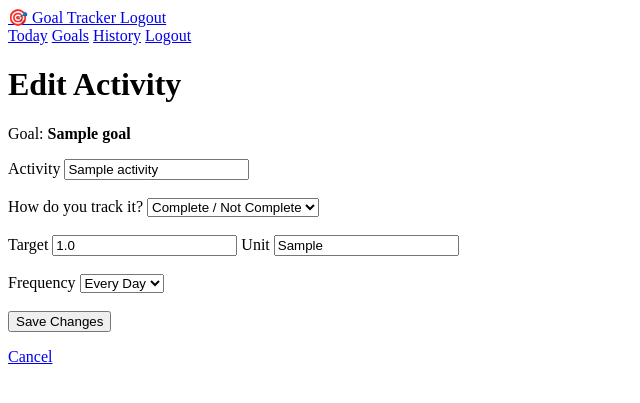
After one commit to giri-can-do/giri-goal-tracker, a Flask app: page /goals/activities/1/edit in a window 1280 px wide. The commit adds this page. Shown: the top 403 px of the page, without its empty margins (0-640 px from the left). Run offline with Flask 3, Linux system fonts and the light colour scheme; a user stored in the database is signed in; tables that the repository leaves empty hold one stand-in row (values such as "Sample post").

Commit message:
Add activity editing and archive lifecycle

```diff
--- a/app/goals.py
+++ b/app/goals.py
@@ -251,3 +251,134 @@ def edit(goal_id):
         return redirect(url_for("goals.index"))
 
     return render_template("goals/edit.html", goal=goal)
+
+@goals_bp.route(
+    "/activities/<int:activity_id>/edit",
+    methods=["GET", "POST"]
+)
+@login_required
+def edit_activity(activity_id):
+    activity = (
+        Activity.query
+        .filter_by(id=activity_id)
+        .filter(
+            Activity.goal.has(
+                user_id=current_user.id
+            )
+        )
+        .first_or_404()
+    )
+
+    if request.method == "POST":
+        title = request.form.get("title", "").strip()
+        measurement_type = request.form.get(
+            "measurement_type", ""
+        ).strip()
+
+        target_value_raw = request.form.get(
+            "target_value", ""
+        ).strip()
+
+        unit = request.form.get("unit", "").strip()
+        frequency = request.form.get("frequency", "").strip()
+
+        if not title or not measurement_type or not frequency:
+            flash(
+                "Activity, measurement type and frequency are required.",
+                "danger"
+            )
+            return render_template(
+                "goals/edit_activity.html",
+                activity=activity
+            )
+
+        try:
+            target_value = (
+                float(target_value_raw)
+                if target_value_raw
+                else None
+            )
+        except ValueError:
+            flash("Target must be a valid number.", "danger")
+            return render_template(
+                "goals/edit_activity.html",
+                activity=activity
+            )
+
+        if measurement_type in ("numeric", "duration"):
+            if target_value is None or target_value <= 0:
+                flash(
+                    "Numeric and duration activities require "
+                    "a target greater than 0.",
+                    "danger"
+                )
+                return render_template(
+                    "goals/edit_activity.html",
+                    activity=activity
+                )
+
+        activity.title = title
+        activity.measurement_type = measurement_type
+        activity.target_value = target_value
+        activity.unit = unit or None
+        activity.frequency = frequency
+
+        db.session.commit()
+
+        flash("Activity updated successfully.", "success")
+
+        return redirect(url_for("goals.index"))
+
+    return render_template(
+        "goals/edit_activity.html",
+        activity=activity
+    )
+
+@goals_bp.route(
+    "/activities/<int:activity_id>/archive",
+    methods=["POST"]
+)
+@login_required
+def archive_activity(activity_id):
+    activity = (
+        Activity.query
+        .filter_by(id=activity_id)
+        .filter(
+            Activity.goal.has(
+                user_id=current_user.id
+            )
+        )
+        .first_or_404()
+    )
+
+    activity.is_active = False
+    db.session.commit()
+
+    flash("Activity archived.", "success")
+
+    return redirect(url_for("goals.index"))
+
+
+@goals_bp.route(
+    "/activities/<int:activity_id>/restore",
+    methods=["POST"]
+)
+@login_required
+def restore_activity(activity_id):
+    activity = (
+        Activity.query
+        .filter_by(id=activity_id)
+        .filter(
+            Activity.goal.has(
+                user_id=current_user.id
+            )
+        )
+        .first_or_404()
+    )
+
+    activity.is_active = True
+    db.session.commit()
+
+    flash("Activity restored.", "success")
+
+    return redirect(url_for("goals.index"))
--- /dev/null
+++ b/app/templates/goals/edit_activity.html
@@ -0,0 +1,94 @@
+{% extends "base.html" %}
+
+{% block title %}Edit Activity | Goal Tracker{% endblock %}
+
+{% block content %}
+
+<h1>Edit Activity</h1>
+
+<p>
+    Goal: <strong>{{ activity.goal.title }}</strong>
+</p>
+
+<form method="POST">
+
+    <label>Activity</label>
+    <input
+        type="text"
+        name="title"
+        value="{{ activity.title }}"
+        required
+    >
+
+    <br><br>
+
+    <label>How do you track it?</label>
+    <select name="measurement_type" required>
+
+        <option value="boolean"
+            {% if activity.measurement_type == "boolean" %}selected{% endif %}>
+            Complete / Not Complete
+        </option>
+
+        <option value="numeric"
+            {% if activity.measurement_type == "numeric" %}selected{% endif %}>
+            Number
+        </option>
+
+        <option value="duration"
+            {% if activity.measurement_type == "duration" %}selected{% endif %}>
+            Duration
+        </option>
+
+    </select>
+
+    <br><br>
+
+    <label>Target</label>
+    <input
+        type="number"
+        name="target_value"
+        min="0"
+        step="any"
+        value="{{ activity.target_value if activity.target_value is not none else '' }}"
+    >
+
+    <label>Unit</label>
+    <input
+        type="text"
+        name="unit"
+        value="{{ activity.unit or '' }}"
+    >
+
+    <br><br>
+
+    <label>Frequency</label>
+    <select name="frequency" required>
+
+        <option value="daily"
+            {% if activity.frequency == "daily" %}selected{% endif %}>
+            Every Day
+        </option>
+
+        <option value="weekly"
+            {% if activity.frequency == "weekly" %}selected{% endif %}>
+            Weekly
+        </option>
+
+    </select>
+
+    <br><br>
+
+    <button type="submit">
+        Save Changes
+    </button>
+
+</form>
+
+<p>
+    <a href="{{ url_for('goals.index') }}">
+        Cancel
+    </a>
+</p>
+
+{% endblock %}
```
Also changed, not shown: app/history.py (+6 -1 lines), app/templates/goals/index.html (+43 -0 lines).
